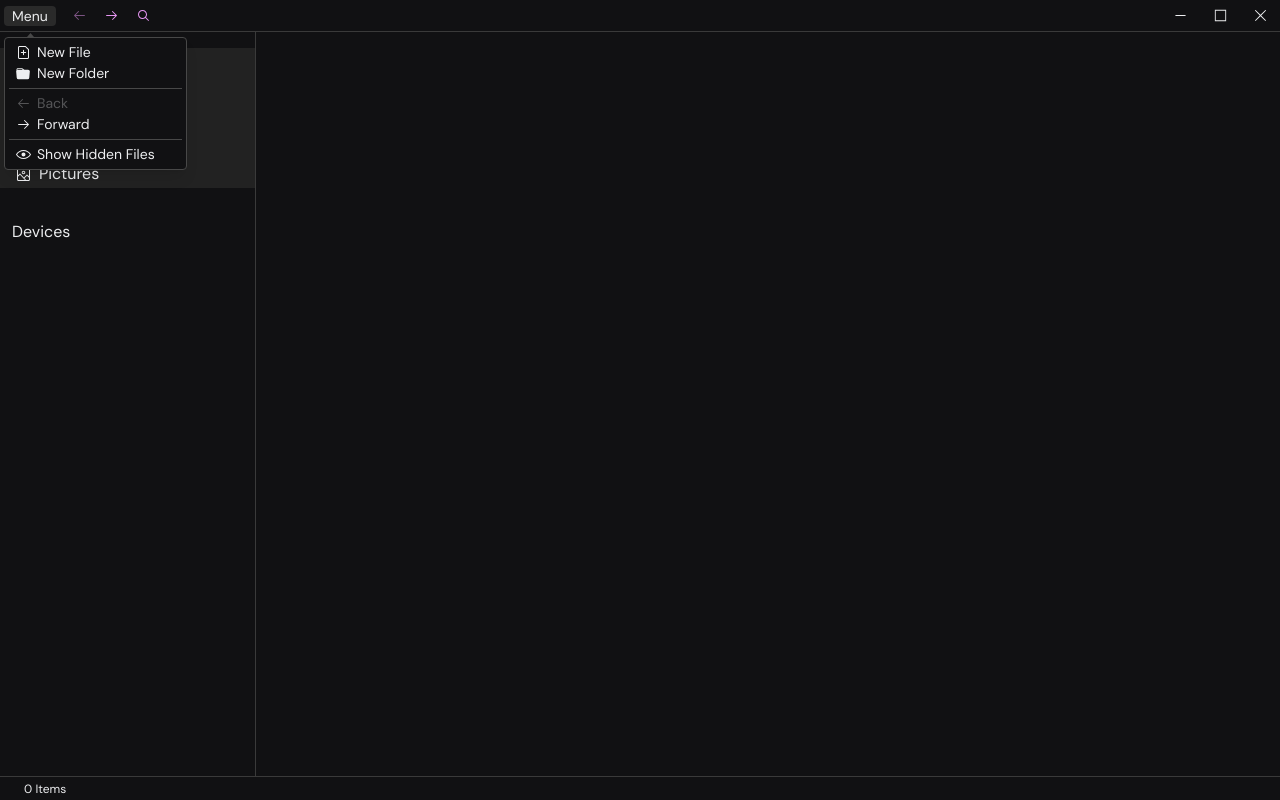
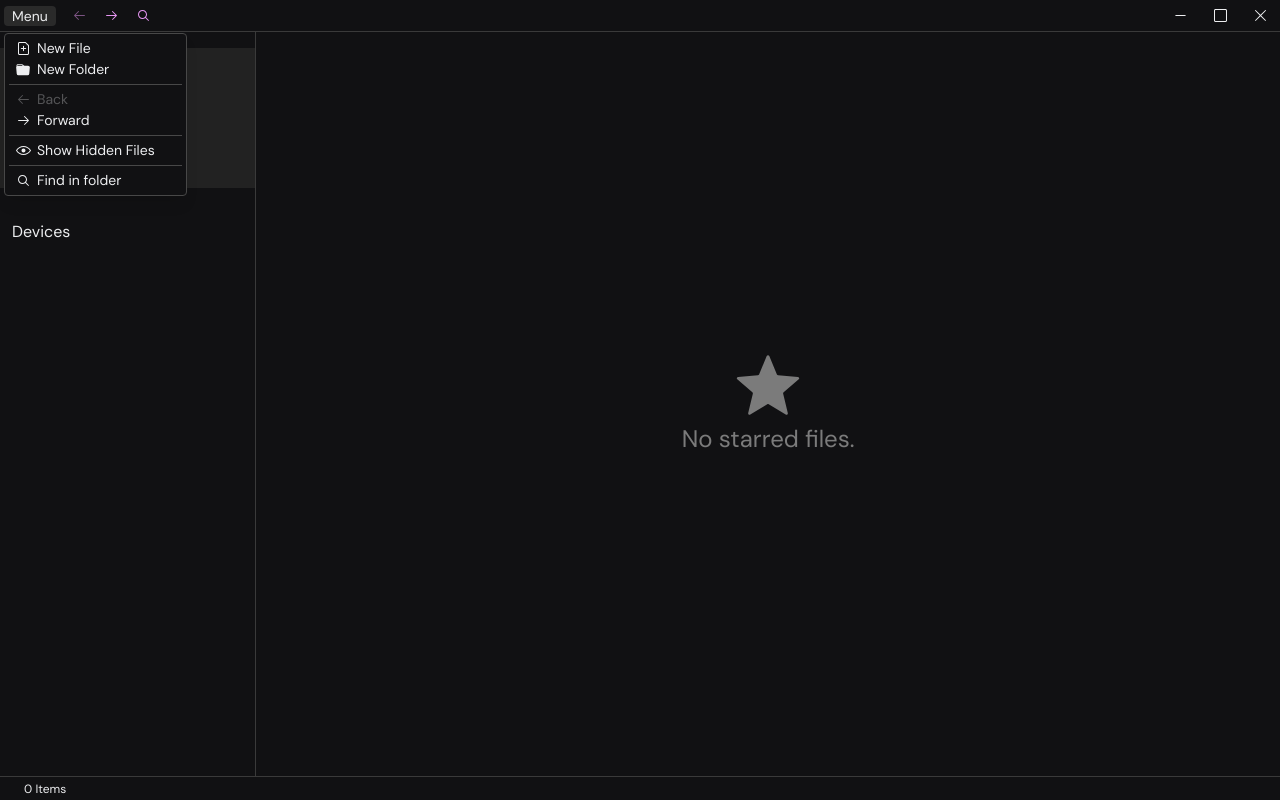
Before and after one commit to saverioscagnoli/origami, a React (Vite) app in the folder apps/explorer/: page / in a window 1280 px wide. Both pictures are taken after a click on the button "Menu". Built offline with nearby package versions, Linux system fonts and the light colour scheme.

Commit message:
add some icons

```diff
--- a/apps/explorer/src/components/topbar/topbar-buttons.tsx
+++ b/apps/explorer/src/components/topbar/topbar-buttons.tsx
@@ -1,5 +1,5 @@
 import React, { ReactNode } from "react";
-import { Cross1Icon, MinusIcon, SquareIcon } from "@radix-ui/react-icons";
+import { BoxIcon, Cross1Icon, MinusIcon } from "@radix-ui/react-icons";
 import { cn } from "@utils";
 import { appWindow } from "@tauri-apps/api/window";
 
@@ -34,7 +34,7 @@ const TopbarButtons = () => {
     <div className={cn("flex items-center")}>
       <TopbarButton icon={<MinusIcon />} onClick={() => appWindow.minimize()} />
       <TopbarButton
-        icon={<SquareIcon width={13} height={13} />}
+        icon={<BoxIcon />}
         onClick={() => appWindow.toggleMaximize()}
       />
       <TopbarButton
--- a/apps/explorer/src/components/topbar/topbar-menu.tsx
+++ b/apps/explorer/src/components/topbar/topbar-menu.tsx
@@ -3,7 +3,8 @@ import {
   ArrowLeftIcon,
   ArrowRightIcon,
   EyeOpenIcon,
-  FilePlusIcon
+  FilePlusIcon,
+  MagnifyingGlassIcon
 } from "@radix-ui/react-icons";
 import { Menubar } from "@tredici";
 import { BsFolderFill } from "react-icons/bs";
@@ -13,11 +14,14 @@ const TopbarMenu = () => {
     history,
     historyIndex,
     showHidden,
+    searching,
     createFile,
     createDir,
     goBack,
     goForward
   } = useDirectory();
+
+  const search = () => searching.set(true);
 
   return (
     <Menubar>
@@ -57,7 +61,11 @@ const TopbarMenu = () => {
             Show Hidden Files
           </Menubar.CheckboxItem>
 
-          <Menubar.Arrow />
+          <Menubar.Separator />
+
+          <Menubar.Item leftIcon={<MagnifyingGlassIcon />} onClick={search}>
+            Find in folder
+          </Menubar.Item>
         </Menubar.Content>
       </Menubar.Menu>
     </Menubar>
--- a/apps/explorer/src/components/viewport/entry.tsx
+++ b/apps/explorer/src/components/viewport/entry.tsx
@@ -8,22 +8,28 @@ import React, {
 import { cn } from "@utils";
 import {
   ArchiveIcon,
+  CodeIcon,
+  CrumpledPaperIcon,
   CubeIcon,
   DiscIcon,
   EyeOpenIcon,
   FileIcon,
   FileTextIcon,
-  ImageIcon
+  GearIcon,
+  GlobeIcon,
+  ImageIcon,
+  MixerVerticalIcon
 } from "@radix-ui/react-icons";
 import { useDirectory } from "@hooks/use-directory";
 import { BsFolderFill } from "react-icons/bs";
 import { useEntryContext } from "@hooks/use-entry-context";
 import { renameFile } from "@tauri-apps/api/fs";
 import { invoke } from "@tauri-apps/api";
-import { LuMusic } from "react-icons/lu";
+import { LuMusic, LuKey, LuLibrary } from "react-icons/lu";
 
 const fileIconMap = new Map<string, ReactNode>([
   ["txt", <FileTextIcon />],
+  ["log", <FileTextIcon />],
   ["jpg", <ImageIcon />],
   ["jpeg", <ImageIcon />],
   ["png", <ImageIcon />],
@@ -40,9 +46,20 @@ const fileIconMap = new Map<string, ReactNode>([
   ["wav", <LuMusic />],
   ["ogg", <LuMusic />],
   ["exe", <CubeIcon />],
+  ["bin", <CubeIcon />],
   ["msi", <CubeIcon />],
   ["iso", <DiscIcon />],
-  ["appImage", <CubeIcon />]
+  ["appimage", <CubeIcon />],
+  ["key", <LuKey />],
+  ["ppk", <LuKey />],
+  ["env", <GlobeIcon />],
+  ["dll", <LuLibrary />],
+  ["xml", <CodeIcon />],
+  ["html", <CodeIcon />],
+  ["ini", <MixerVerticalIcon />],
+  ["config", <MixerVerticalIcon />],
+  ["sys", <GearIcon />],
+  ["tmp", <CrumpledPaperIcon />]
 ]);
 
 type EntryProps = {
@@ -142,7 +159,7 @@ const Entry: React.FC<EntryProps> = ({ style, index }) => {
       {is_folder ? (
         <BsFolderFill />
       ) : (
-        fileIconMap.get(name.split(".").pop()!) ?? <FileIcon />
+        fileIconMap.get(name.split(".").pop().toLowerCase()) ?? <FileIcon />
       )}
       <p
         ref={nameRef}
--- a/apps/explorer/src/components/viewport/viewport.tsx
+++ b/apps/explorer/src/components/viewport/viewport.tsx
@@ -5,10 +5,13 @@ import { EntryContextMenu } from "./entry-context-menu";
 import { EntryContextProvider } from "@components/providers/entry";
 import AutoSizer from "react-virtualized-auto-sizer";
 import { FixedSizeList as List } from "react-window";
-import React, { CSSProperties } from "react";
+import React, { CSSProperties, useEffect, useState } from "react";
 import { DirEntry } from "@types";
 import { cn } from "@utils";
 import { Spinner } from "@tredici";
+import { StarFilledIcon } from "@radix-ui/react-icons";
+import { appConfigDir } from "@tauri-apps/api/path";
+import { BsFolderFill } from "react-icons/bs";
 
 type RowProps = {
   index: number;
@@ -39,7 +42,12 @@ const Fallback = () => (
 );
 
 const Viewport = () => {
-  const { entries, changing, showHidden, searchTerm } = useDirectory();
+  const { dir, entries, changing, showHidden, searchTerm } = useDirectory();
+  const [starred, setStarred] = useState<string>("");
+
+  useEffect(() => {
+    appConfigDir().then(p => setStarred(p + "starred"));
+  }, []);
 
   let filteredEntries = entries
     .get()
@@ -54,7 +62,27 @@ const Viewport = () => {
 
   return (
     <EmptySpaceContextMenu>
-      {changing.get() ? (
+      {entries.get().length === 0 ? (
+        <div
+          className={cn(
+            "w-full h-full",
+            "flex flex-col justify-center items-center",
+            "text-[--gray-10]"
+          )}
+        >
+          {dir.get() === starred ? (
+            <>
+              <StarFilledIcon width={70} height={70} />
+              <p className={cn("text-2xl")}>No starred files.</p>
+            </>
+          ) : (
+            <>
+              <BsFolderFill size={70} />
+              <p className={cn("text-2xl")}>Folder is empty.</p>
+            </>
+          )}
+        </div>
+      ) : changing.get() ? (
         <Fallback />
       ) : (
         <AutoSizer>
```
